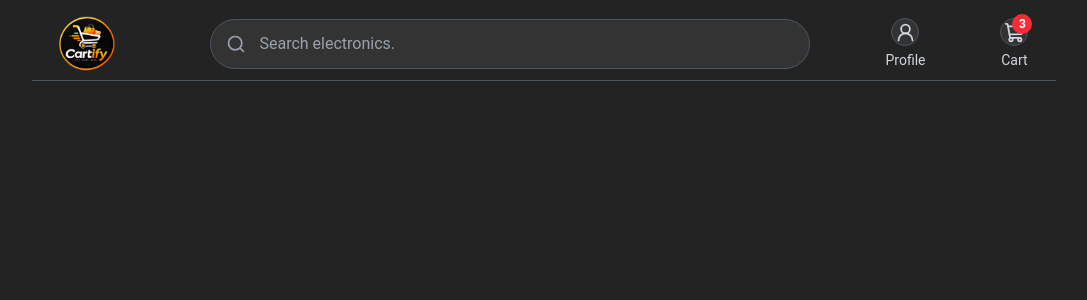
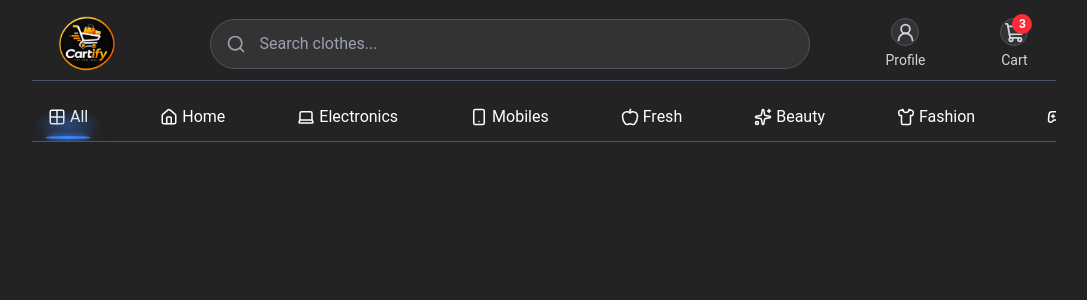
Before and after one commit to surajgupta9161/Cartify, a React (Vite) app in the folder Frontend/: page / in a window 1280 px wide. Shown: the top 300 px of the page, without its empty margins (96-1183 px from the left). Built offline with nearby package versions, Linux system fonts and the light colour scheme.

Commit message:
CategoryBar desing

```diff
--- /dev/null
+++ b/Frontend/src/components/Navbar/CategoryBar.css
@@ -0,0 +1,88 @@
+.category-scroll {
+  scrollbar-width: none;
+  -ms-overflow-style: none;
+}
+
+.category-scroll::-webkit-scrollbar {
+  display: none;
+}
+
+.category-item {
+  position: relative;
+}
+
+/* selected category ke neeche light */
+.active-category::after {
+  content: '';
+  position: absolute;
+  left: 50%;
+  bottom: -2px;
+  transform: translateX(-50%);
+
+  width: 45px;
+  height: 3px;
+
+  background: #3b82f6;
+  border-radius: 50%;
+
+  box-shadow: 0 0 5px #3b82f6, 0 0 12px #3b82f6,
+    0 0 25px rgba(59, 130, 246, 0.8);
+
+  animation: torchLight 1.5s ease-in-out infinite;
+}
+
+/* neeche se upar fail hone wali soft light */
+.active-category::before {
+  content: '';
+  position: absolute;
+  left: 50%;
+  bottom: -2px;
+  transform: translateX(-50%);
+
+  width: 70px;
+  height: 30px;
+
+  background: radial-gradient(
+    ellipse,
+    rgba(59, 130, 246, 0.35),
+    transparent 70%
+  );
+
+  pointer-events: none;
+
+  /* animation: torchGlow 1.5s ease-in-out infinite; */
+}
+
+/* @keyframes torchLight {
+  0% {
+    opacity: 0.4;
+    width: 35px;
+  }
+
+  50% {
+    opacity: 1;
+    width: 55px;
+  }
+
+  100% {
+    opacity: 0.4;
+    width: 35px;
+  }
+} */
+
+/* @keyframes torchGlow {
+  0% {
+    opacity: 0.2;
+    transform: translateX(-50%) scale(0.8);
+  }
+
+  50% {
+    opacity: 0.7;
+    transform: translateX(-50%) scale(1.1);
+  }
+
+  100% {
+    opacity: 0.2;
+    transform: translateX(-50%) scale(0.8);
+  }
+} */
--- /dev/null
+++ b/Frontend/src/components/Navbar/CategoryBar.jsx
@@ -0,0 +1,109 @@
+import { useState } from 'react'
+import {
+  Grid2X2,
+  House,
+  Laptop,
+  Smartphone,
+  Apple,
+  Sparkles,
+  Shirt,
+  Gamepad2
+} from 'lucide-react'
+import './CategoryBar.css'
+
+const CategoryBar = () => {
+  const [activeCategory, setActiveCategory] = useState('All')
+
+  const categoryStyle = `
+    category-item
+    flex items-center gap-1 cursor-pointer px-4 py-2 rounded-lg
+    transition-all duration-300
+    active:scale-95
+  `
+
+  return (
+    <div className='flex flex-row sm:gap-10 mt-4 pb-1 overflow-x-auto whitespace-nowrap scrollbar-hide category-scroll border-b border-gray-600'>
+      <div
+        className={`${categoryStyle} ${
+          activeCategory === 'All' ? 'active-category' : ''
+        }`}
+        onClick={() => setActiveCategory('All')}
+      >
+        <Grid2X2 size={18} />
+        <span>All</span>
+      </div>
+
+      <div
+        className={`${categoryStyle} ${
+          activeCategory === 'Home' ? 'active-category' : ''
+        }`}
+        onClick={() => setActiveCategory('Home')}
+      >
+        <House size={18} />
+        <span>Home</span>
+      </div>
+
+      <div
+        className={`${categoryStyle} ${
+          activeCategory === 'Electronics' ? 'active-category' : ''
+        }`}
+        onClick={() => setActiveCategory('Electronics')}
+      >
+        <Laptop size={18} />
+        <span>Electronics</span>
+      </div>
+
+      <div
+        className={`${categoryStyle} ${
+          activeCategory === 'Mobiles' ? 'active-category' : ''
+        }`}
+        onClick={() => setActiveCategory('Mobiles')}
+      >
+        <Smartphone size={18} />
+        <span>Mobiles</span>
+      </div>
+
+      <div
+        className={`${categoryStyle} ${
+          activeCategory === 'Fresh' ? 'active-category' : ''
+        }`}
+        onClick={() => setActiveCategory('Fresh')}
+      >
+        <Apple size={18} />
+        <span>Fresh</span>
+      </div>
+
+      <div
+        className={`${categoryStyle} ${
+          activeCategory === 'Beauty' ? 'active-category' : ''
+        }`}
+        onClick={() => setActiveCategory('Beauty')}
+      >
+        <Sparkles size={18} />
+        <span>Beauty</span>
+      </div>
+
+      <div
+        className={`${categoryStyle} ${
+          activeCategory === 'Fashion' ? 'active-category' : ''
+        }`}
+        onClick={() => setActiveCategory('Fashion')}
+      >
+        <Shirt size={18} />
+        <span>Fashion</span>
+      </div>
+
+      <div
+        className={`${categoryStyle} ${
+          activeCategory === 'Toys' ? 'active-category' : ''
+        }`}
+        onClick={() => setActiveCategory('Toys')}
+      >
+        <Gamepad2 size={18} />
+        <span>Toys</span>
+      </div>
+    </div>
+  )
+}
+
+export default CategoryBar
--- a/Frontend/src/pages/Home.jsx
+++ b/Frontend/src/pages/Home.jsx
@@ -1,11 +1,13 @@
 import React from 'react'
-import Navbar from '../components/Navbar'
+import Navbar from '../components/Navbar/Navbar'
+import CategoryBar from '../components/Navbar/CategoryBar'
 
 const Home = () => {
   return (
     <div>
       {/* <h1>Home</h1> */}
       <Navbar />
+      <CategoryBar />
     </div>
   )
 }
```
Also changed, not shown: Frontend/src/components/Navbar/Navbar.jsx (renamed from Frontend/src/components/Navbar.jsx).
